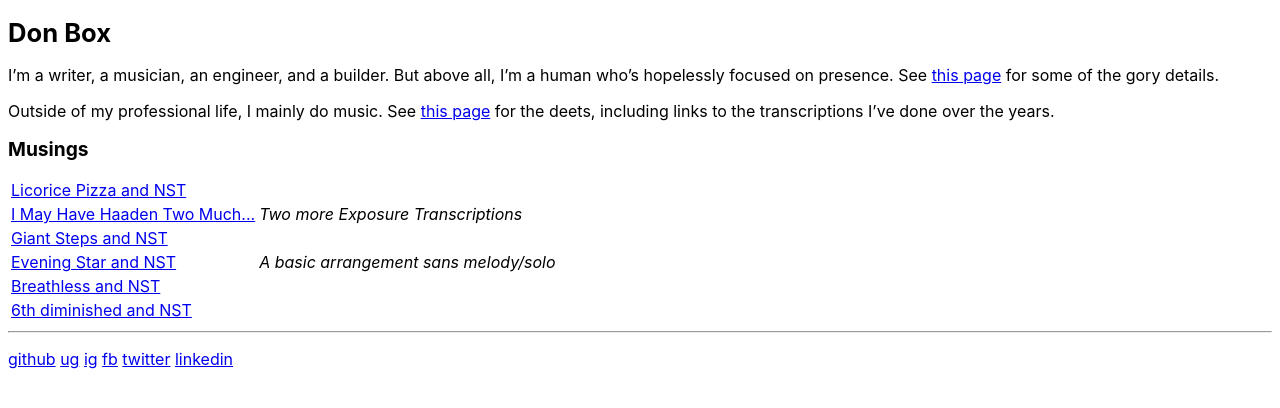
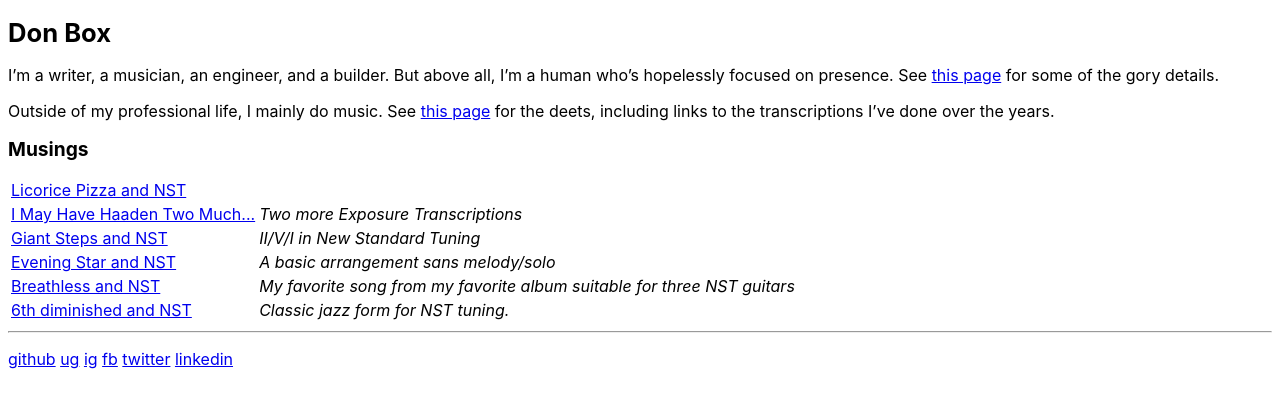
Before and after one commit to donbox/donbox.github.io, a Jekyll site: the page built from index.md, in a window 1280 px wide. Shown: the top 408 px of the page. Built offline with Jekyll 4.4.1, drawn with Linux system fonts in a browser that asks for light colours.

Commit message:
First Exposure pieces

```diff
--- a/_posts/2023-01-02-6th-diminished-nst.md
+++ b/_posts/2023-01-02-6th-diminished-nst.md
@@ -1,6 +1,7 @@
 ---
 layout: default
 title: "6th diminished and NST"
+description: "Classic jazz form for NST tuning."
 ---
 
 # 6th Diminished and NST
--- a/_posts/2023-01-02-Breathless.md
+++ b/_posts/2023-01-02-Breathless.md
@@ -1,6 +1,7 @@
 ---
 layout: default
 title: "Breathless and NST"
+description: "My favorite song from my favorite album suitable for three NST guitars"
 ---
 
 # Breathless in NST
--- a/_posts/2023-01-02-Giant-Steps.md
+++ b/_posts/2023-01-02-Giant-Steps.md
@@ -1,6 +1,7 @@
 ---
 layout: default
 title: "Giant Steps and NST"
+description: "II/V/I in New Standard Tuning"
 ---
 
 # Giant Steps and NST
```
